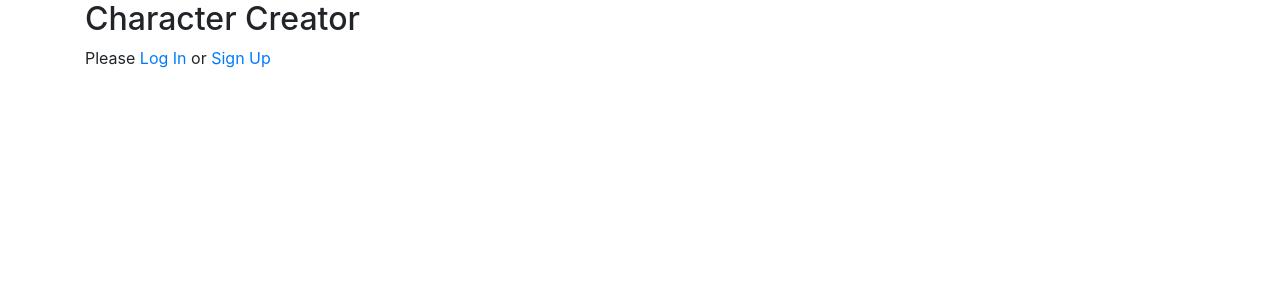
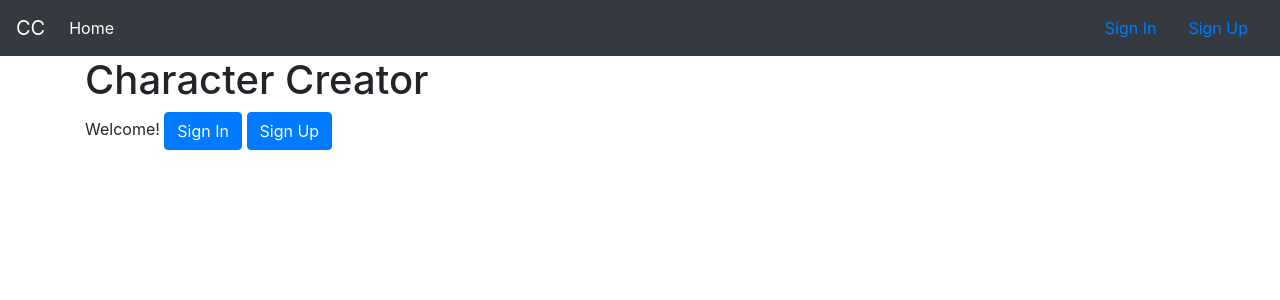
Before and after one commit to JeffSolo/Character-Creator, a Django app: page / in a window 1280 px wide. Shown: the top 300 px of the page. Run offline with Django 3.2, Linux system fonts and the light colour scheme; some libraries are stand-ins or nearby versions.

Commit message:
add navbar, nicer templates

```diff
--- a/docker/development.yml
+++ b/docker/development.yml
@@ -23,7 +23,6 @@ services:
       - DB_PASS=$DB_PASS
     volumes:
       - ../rpg:/app/
-      - ./development/django/entry.sh:/app/entry.sh
     ports:
       - "8000:8000"
     depends_on:
--- a/rpg/apps/accounts/templates/accounts/signup.html
+++ b/rpg/apps/accounts/templates/accounts/signup.html
@@ -7,5 +7,6 @@
     {% csrf_token %}
     {{ form|crispy }}
     <button type="submit" class="btn btn-primary">Sign Up</button>
+    <a class="btn btn-secondary float-right" href="{% url 'accounts:login' %}">Sign In</a>
   </form>
 {% endblock %}
--- a/rpg/apps/accounts/templates/registration/login.html
+++ b/rpg/apps/accounts/templates/registration/login.html
@@ -7,5 +7,6 @@
       {% csrf_token %}
       {{ form|crispy }}
       <button type="submit" class="btn btn-primary">Sign In</button>
+      <a class="btn btn-secondary float-right" href="{% url 'accounts:signup' %}">Sign Up</a>
     </form>
 {% endblock %}
--- a/rpg/apps/accounts/urls.py
+++ b/rpg/apps/accounts/urls.py
@@ -8,5 +8,5 @@ app_name = 'accounts'
 urlpatterns = [
     path('', include('django.contrib.auth.urls')),
     path('signup/', SignUp.as_view(), name='signup'),
-    path('login/success/', RedirectView.as_view(pattern_name='profile'), name='login_success'),
+    path('login/success/', RedirectView.as_view(pattern_name='characters'), name='login_success'),
 ]
--- a/rpg/apps/accounts/views.py
+++ b/rpg/apps/accounts/views.py
@@ -17,4 +17,4 @@ class SignUp(generic.CreateView):
         if user is not None:
             login(self.request, user)
 
-        return redirect('profile')
+        return redirect('characters')
--- a/rpg/apps/creator/templates/creator/create.html
+++ b/rpg/apps/creator/templates/creator/create.html
@@ -19,6 +19,9 @@
           $("label[for='id_scores']").text('Ability Points:');
           $("input[name=scores]").val(25);
       });
+
+      $('label[id^="content_"]').hide();
+
     });
   </script>
 {% endblock %}
--- a/rpg/rpg/templates/base.html
+++ b/rpg/rpg/templates/base.html
@@ -12,6 +12,34 @@
   {% endblock %}
 </head>
 <body>
+  <nav class="navbar navbar-expand-lg navbar-dark bg-dark">
+    <a class="navbar-brand" href="#">CC</a>
+    <button class="navbar-toggler" type="button" data-toggle="collapse" data-target="#navbarSupportedContent" aria-controls="navbarSupportedContent" aria-expanded="false" aria-label="Toggle navigation">
+      <span class="navbar-toggler-icon"></span>
+    </button>
+
+    <div class="collapse navbar-collapse" id="navbarSupportedContent">
+      <ul class="navbar-nav mr-auto">
+      {% with url_name=request.resolver_match.url_name %}
+          <li class="nav-item {% if url_name == 'home' %}active{% endif %}">
+            <a class="nav-link" href="{% url 'home' %}">Home</span></a>
+          </li>
+          <li class="nav-item {% if url_name == 'characters' %}active{% endif %}">
+          {% if user.is_authenticated %}
+            <a class="nav-link" href="{% url 'characters' %}">Characters</a>
+          </li>
+          {% endif %}
+        {% endwith %}
+      </ul>
+      {% if user.is_authenticated %}
+        <a class="nav-link"  href="{% url 'accounts:logout' %}">Log Out</a>
+      {% else %}
+        <a class="nav-link" href="{% url 'accounts:login' %}">Sign In</a>
+        <a class="nav-link" href="{% url 'accounts:signup' %}">Sign Up</a>
+      {% endif %}
+    </div>
+  </nav>
+
   <div class="container">
     {% block content %}{% endblock %}
   </div>
--- a/rpg/rpg/templates/home.html
+++ /dev/null
@@ -1,14 +0,0 @@
-{% extends 'base.html' %}
-
-{% load crispy_forms_tags %}
-
-{% block content %}
-<h2>Character Creator</h2>
-  {% if user.is_authenticated %}
-    Welcome, {{ user.username }}<br>
-    <p><a href="{% url 'accounts:logout' %}">logout</a></p>
-  {% else %}
-    Please <a href="{% url 'accounts:login' %}">Log In</a> or <a href="{% url 'accounts:signup' %}">Sign Up</a>
-  {% endif %}
-
-{% endblock %}
--- a/rpg/rpg/templates/rpg/profile.html
+++ b/rpg/rpg/templates/rpg/characters.html
@@ -5,14 +5,9 @@
 
     <p>Characters for {{ user.username }} </p>
     {% if characters %}
-
     <ul>
-
       {% for character in characters %}
       <li>
-        <!--
-        <a href="{% url 'book-detail' bookinst.book.pk %}">{{bookinst.book.title}}</a> ({{ bookinst.due_back }})
-        -->
         <p>{{ character.name }}</p>
       </li>
       {% endfor %}
@@ -23,5 +18,4 @@
     {% endif %}
 
     <a href="{% url 'creator:create' %}">Create Character</a>
-    <p><a href="{% url 'accounts:logout' %}">logout</a></p>
 {% endblock %}
--- /dev/null
+++ b/rpg/rpg/templates/rpg/home.html
@@ -0,0 +1,16 @@
+{% extends 'base.html' %}
+
+{% load crispy_forms_tags %}
+
+{% block content %}
+<h1>Character Creator</h1>
+  <p>
+    {% if user.is_authenticated %}
+      Welcome, {{ user.username }}
+    {% else %}
+      Welcome!
+        <a class="btn btn-primary" href="{% url 'accounts:login' %}">Sign In</a>
+        <a class="btn btn-primary" href="{% url 'accounts:signup' %}">Sign Up</a>
+    {% endif %}
+  </p>
+{% endblock %}
--- a/rpg/rpg/urls.py
+++ b/rpg/rpg/urls.py
@@ -18,11 +18,16 @@ from django.contrib.auth import views as auth_views
 from django.urls import path, include
 from . import views
 
-urlpatterns = [
-    path('', views.HomeView.as_view(), name='home'),
+
+app_urls = [
     path('accounts/', include('apps.accounts.urls', namespace='accounts')),
     path('admin/', admin.site.urls, name='admin'),
     path('creator/', include('apps.creator.urls', namespace='creator')),
     path('dice/', include('apps.dice.urls', namespace='dice')),
-    path('profile/', views.ProfileView.as_view(), name='profile'),
 ]
+
+
+urlpatterns = [
+    path('', views.HomeView.as_view(), name='home'),
+    path('characters/', views.CharactersView.as_view(), name='characters'),
+] + app_urls
--- a/rpg/rpg/views.py
+++ b/rpg/rpg/views.py
@@ -7,16 +7,12 @@ from apps.creator.models import Characters
 
 
 class HomeView(generic.TemplateView):
-    def get(self, request, *args, **kwargs):
-        if request.user.is_authenticated:
-            return redirect('profile')
-        else:
-            return render(request, 'home.html')
+    template_name = 'rpg/home.html'
 
 
-class ProfileView(LoginRequiredMixin, generic.ListView):
+class CharactersView(LoginRequiredMixin, generic.ListView):
     model = Characters
-    template_name = 'rpg/profile.html'
+    template_name = 'rpg/characters.html'
     paginate_by = 10
     context_object_name = 'characters'
 
```
